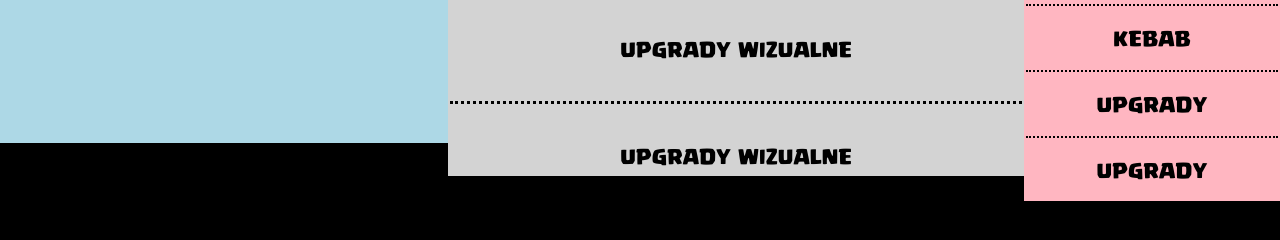
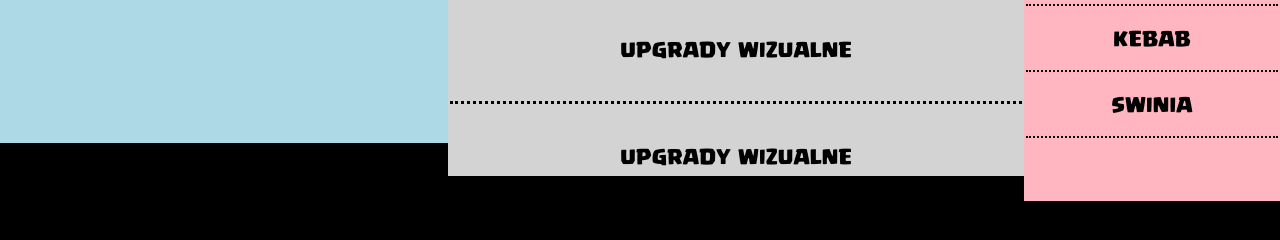
Before and after one commit to r0att/Olek, a plain HTML site: page Olek_Clicker.html in a window 1280 px wide. Shown: the part 382-622 px from the top of the page. Drawn offline with Linux system fonts and the light colour scheme.

Commit message:
Update Olek_Clicker.html

```diff
--- a/Olek_Clicker.html
+++ b/Olek_Clicker.html
@@ -92,12 +92,11 @@
                 <tr>
                     <td class="upgStore">KEBAB</td>
                 </tr>
-
                 <tr>
-                    <td class="upgStore">UPGRADY</td>
+                    <td class="upgStore">SWINIA</td>
                 </tr>
                 <tr>
-                    <td class="upgStore">UPGRADY</td>
+                    <td class="upgStore"></td>
                 </tr>
                 <tr>
                     <td class="upgStore">UPGRADY</td>
```
